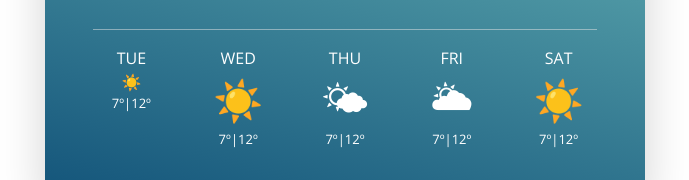
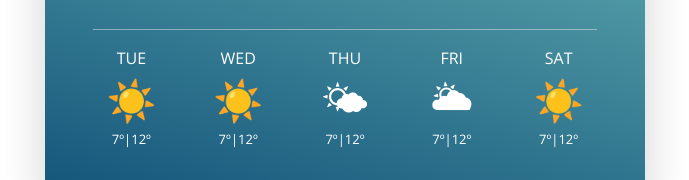
Before and after one commit to fedbz/my-app, a React (Create React App) app: page / in a window 1280 px wide. Shown: the part 360-540 px from the top of the page, without its empty margins (295-984 px from the left). Built offline with nearby package versions, Linux system fonts and the light colour scheme.

Commit message:
Corrected a misspelling

```diff
--- a/src/Forecast.js
+++ b/src/Forecast.js
@@ -5,7 +5,7 @@ export default function Forecast() {
     <div className="row third text-center" id="forecast">
       <div className="col">
         TUE
-        <div classNameName="weather-icon ">☀️</div>
+        <div className="weather-icon">☀️</div>
         <div className="small-temperature">7º|12º</div>
       </div>
       <div className="col">
```
